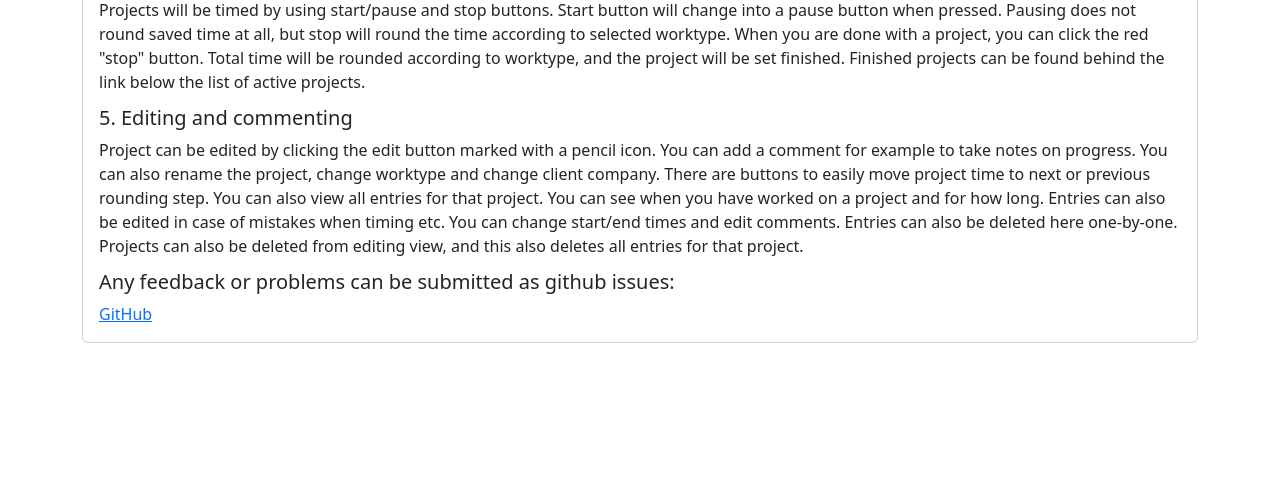
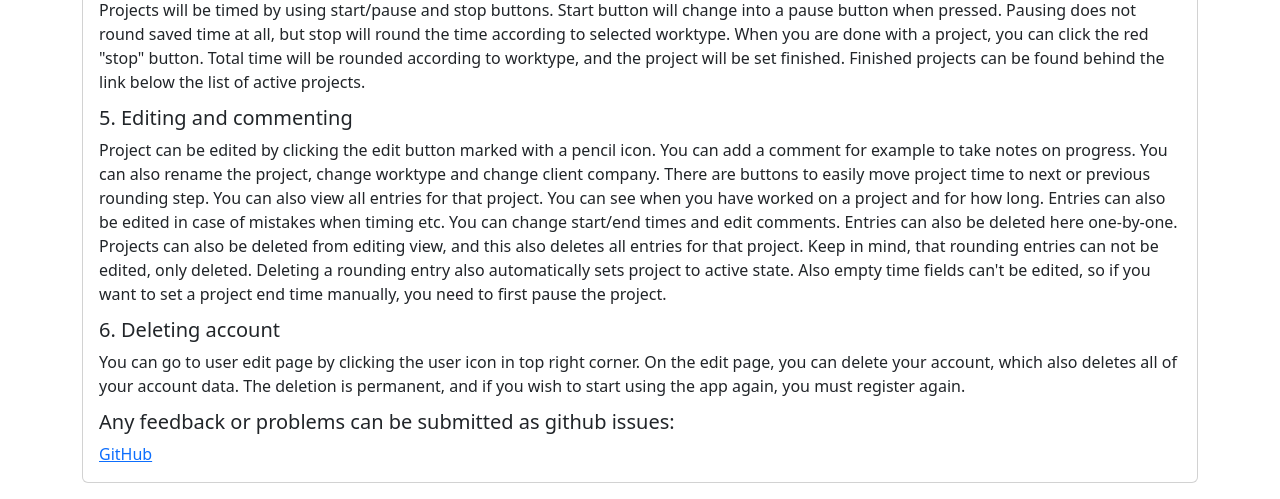
Before and after one commit to Capscience/project-manager, a Flask app: page /help in a window 1280 px wide. Shown: the part 800-1299 px from the top of the page. Before the commit the page ends 1143 px from the top, so only its background shows below. Run offline with Flask 2, Linux system fonts and the light colour scheme.

Commit message:
Updated documentation and help page.

```diff
--- a/src/templates/help.html
+++ b/src/templates/help.html
@@ -40,6 +40,11 @@
         <p class="card-text">
             Project can be edited by clicking the edit button marked with a pencil icon. You can add a comment for example to take notes on progress. You can also rename the project, change worktype and change client company. There are buttons to easily move project time to next or previous rounding step.
             You can also view all entries for that project. You can see when you have worked on a project and for how long. Entries can also be edited in case of mistakes when timing etc. You can change start/end times and edit comments. Entries can also be deleted here one-by-one. Projects can also be deleted from editing view, and this also deletes all entries for that project.
+            Keep in mind, that rounding entries can not be edited, only deleted. Deleting a rounding entry also automatically sets project to active state. Also empty time fields can't be edited, so if you want to set a project end time manually, you need to first pause the project.
+        </p>
+        <h5 class="card-subtitle mb-2">6. Deleting account</h5>
+        <p class="card-text">
+            You can go to user edit page by clicking the user icon in top right corner. On the edit page, you can delete your account, which also deletes all of your account data. The deletion is permanent, and if you wish to start using the app again, you must register again.
         </p>
         <h5 class="card-subtitle mb-2">Any feedback or problems can be submitted as github issues:</h5>
         <a href="https://github.com/Capslock01/project-manager" class="card-link">GitHub</a>
```
Also changed, not shown: README.md.
